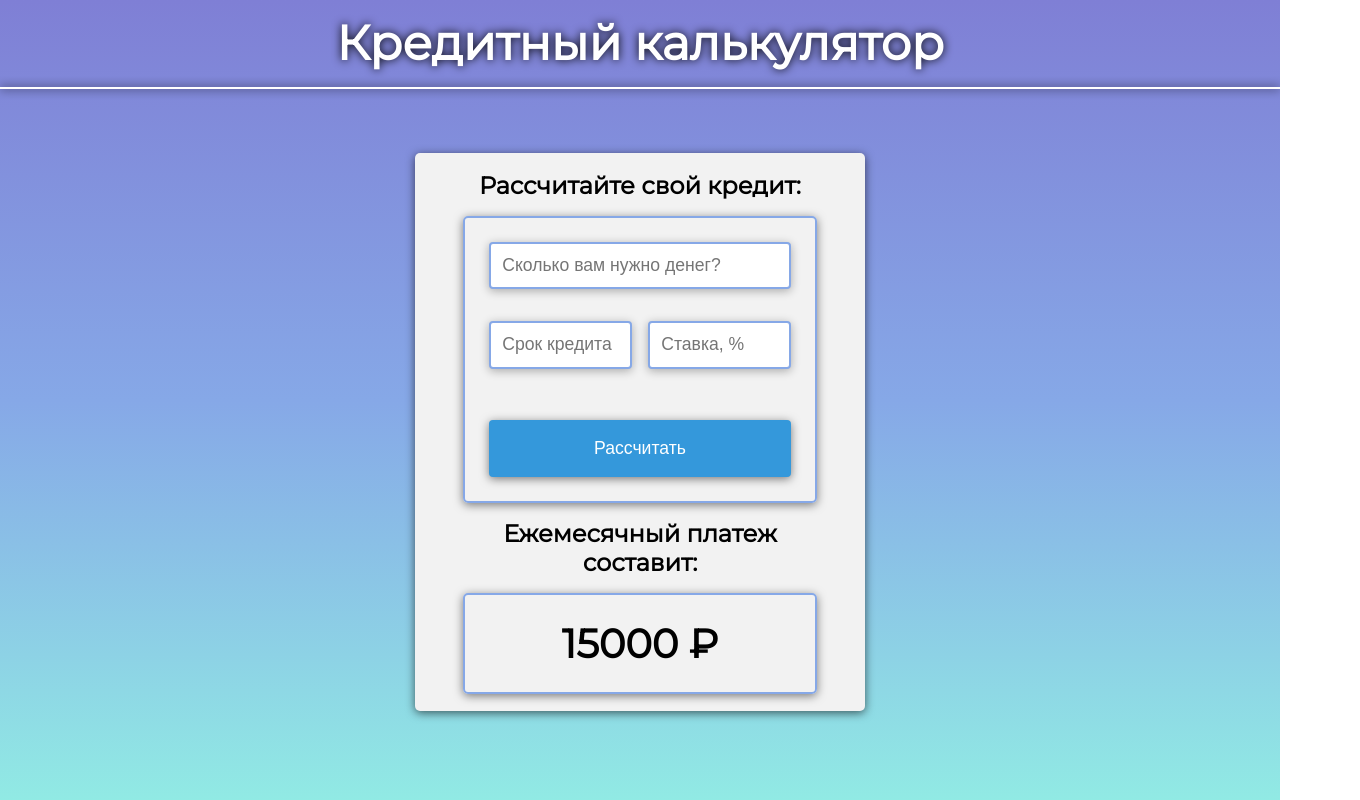
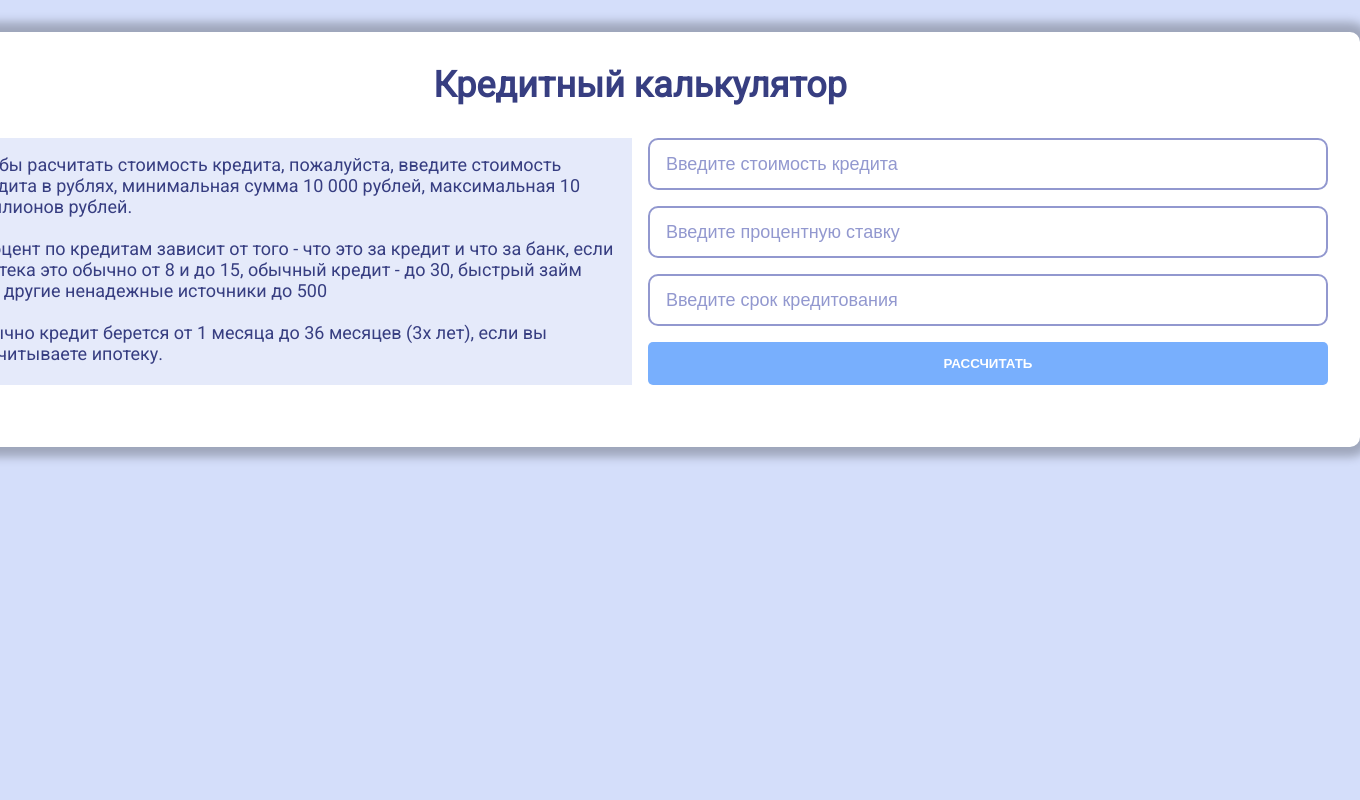
Before and after one commit to Solar5503/Credit-calculator, a Next.js app: page / in a window 1280 px wide. Shown: the whole page, 1360 px wide, since content can reach past the window. Built offline with nearby package versions, Linux system fonts and the light colour scheme.

Commit message:
add form

```diff
--- a/components/Button.tsx
+++ b/components/Button.tsx
@@ -2,21 +2,15 @@ import styled from 'styled-components';
 
 const Button = styled.button`
   cursor: pointer;
-  background-color: #3498db;
-  border: 2px solid #3498db;
-  border-radius: 4px;
+  background-color: #78affd;
+  border: none;
+  border-radius: 5px;
   color: #fff;
   display: inline-block;
-  font-size: 1.1rem;
-  padding: 1rem;
-  margin-top: 1.2rem;
+  padding: 14px;
   min-width: 1rem;
-  box-shadow: 0 2px 10px rgba(0, 0, 0, 0.5);
-  transition: transform 0.3s ease-in-out;
-
-  &:hover {
-    transform: scale(1.03);
-  }
+  font-weight: bold;
+  text-transform: uppercase;
 `;
 
 export default Button;
--- a/components/Form.tsx
+++ b/components/Form.tsx
@@ -1,10 +1,9 @@
 import styled from 'styled-components';
 
 const Form = styled.form`
-  background-color: #f2f2f2;
-  border-radius: 5px;
-  box-shadow: 0 2px 10px rgba(0, 0, 0, 0.6);
-  width: 450px;
-  padding: 0.1rem 2.5rem;
+  display: grid;
+  grid-template-columns: 1fr 1fr;
+  gap: 16px;
+  margin-bottom: 32px;
 `;
 export default Form;
--- a/components/Header.tsx
+++ b/components/Header.tsx
@@ -5,13 +5,10 @@ export interface Props {
 }
 
 const Title = styled.h1`
-  margin: 0;
-  line-height: 1.15;
-  font-size: 3rem;
+  line-height: 42px;
+  font-size: 36px;
   text-align: center;
-  padding: 1rem;
-  border-bottom: 2px solid #fff;
-  filter: drop-shadow(0 0 5px #000);
+  margin: 32px 32px 0 32px;
 `;
 
 const Header = (props: Props) => {
--- a/components/Input.tsx
+++ b/components/Input.tsx
@@ -1,15 +1,16 @@
 import styled from 'styled-components';
 
 const Input = styled.input`
-  border: 2px solid #86a8e7;
-  border-radius: 4px;
+  border: 2px solid #9298cf;
+  border-radius: 10px;
+  color: #373e81;
   display: block;
   width: ${(props) => props.width || 100}%;
-  padding: 0.7rem;
-  font-size: 1.1rem;
-  margin-bottom: 2rem;
-  box-shadow: 0 2px 10px rgba(0, 0, 0, 0.3);
-
+  padding: 14px 63px 13px 16px;
+  font-size: inherit;
+  &::placeholder {
+    color: #9298cf;
+  }
   &:focus {
     outline: none;
     border-color: #777;
--- a/components/Label.tsx
+++ b/components/Label.tsx
@@ -1,13 +1,5 @@
 import styled from 'styled-components';
 
-const Label = styled.label`
-  width: 100%;
-  color: #000;
-  display: block;
-  margin: 1rem 0;
-  text-align: center;
-  font-size: 1.5rem;
-  font-weight: bold;
-`;
+const Label = styled.label``;
 
 export default Label;
--- a/components/Layout.tsx
+++ b/components/Layout.tsx
@@ -1,22 +1,20 @@
-import Header from '../components/Header';
 import Meta from './Meta';
 import styled from 'styled-components';
 
 const Main = styled.main`
-  padding: 4rem 0;
-  flex: 1;
-  display: flex;
-  flex-direction: column;
-  justify-content: flex-start;
-  align-items: center;
-  font-size: 1.25rem;
+  background-color: #fff;
+  border-radius: 10px;
+  box-shadow: 0 0 10px 10px rgba(0, 0, 0, 0.25);
+  width: 1440px;
+  margin-top: 32px;
+  padding: 32px;
+  padding-bottom: 30px;
 `;
 
 const Layout = ({ children }: { children: React.ReactNode }) => {
   return (
     <>
       <Meta />
-      <Header />
       <Main>{children}</Main>
     </>
   );
--- /dev/null
+++ b/components/Section.tsx
@@ -0,0 +1,8 @@
+import styled from 'styled-components';
+
+const Section = styled.section`
+  padding: 16px;
+  background: #e5eafa;
+`;
+
+export default Section;
--- /dev/null
+++ b/components/Title.tsx
@@ -0,0 +1,11 @@
+import styled from 'styled-components';
+
+const Title = styled.h2`
+  padding: 0;
+  margin: 0;
+  margin-bottom: 32px;
+  line-height: 42px;
+  font-size: 36px;
+  text-align: center;
+`;
+export default Title;
--- a/pages/_app.tsx
+++ b/pages/_app.tsx
@@ -7,23 +7,16 @@ html,
 body {
   padding: 0;
   margin: 0;
-  font-family: 'Montserrat', sans-serif;
-  background: #7f7fd5; /* fallback for old browsers */
-  background: -webkit-linear-gradient(
-    to top,
-    #91eae4,
-    #86a8e7,
-    #7f7fd5
-  ); /* Chrome 10-25, Safari 5.1-6 */
-  background: linear-gradient(
-    to top,
-    #91eae4,
-    #86a8e7,
-    #7f7fd5
-  ); /* W3C, IE 10+/ Edge, Firefox 16+, Chrome 26+, Opera 12+, Safari 7+ */
-
-  color: #fff;
+  font-family: 'Roboto', sans-serif;
+  font-size:18px;
+  line-height: 21px;
+  background-color:#d4defa;
+  color: #373E81;
   min-height: 100vh;
+  display: flex;
+  flex-direction: column;
+  justify-content: flex-start;
+  align-items: center;
 }
 
 a {
--- a/pages/_document.tsx
+++ b/pages/_document.tsx
@@ -5,7 +5,7 @@ export default function Document() {
     <Html lang="ru">
       <Head>
         <link
-          href="https://fonts.googleapis.com/css2?family=Montserrat&display=swap"
+          href="https://fonts.googleapis.com/css2?family=Roboto&display=swap"
           rel="stylesheet"
         />
       </Head>
--- a/pages/index.tsx
+++ b/pages/index.tsx
@@ -1,43 +1,44 @@
 import type { NextPage } from 'next';
+import styled from 'styled-components';
+import Title from '../components/Title';
+import Form from '../components/Form';
+import Section from '../components/Section';
 import Button from '../components/Button';
 import Input from '../components/Input';
-import Form from '../components/Form';
 import Label from '../components/Label';
-import styled from 'styled-components';
 import Wrapper from '../components/Wrapper';
 
-const Payment = styled(Label)`
-  font-size: 2.5rem;
-  margin: 0;
-`;
-const Calculate = styled(Wrapper)`
-  display: grid;
-  grid-template-columns: 1fr 1fr;
-  column-gap: 1rem;
-`;
-const FullInput = styled(Input)`
-  grid-column: 1/-1;
-`;
-const FullButton = styled(Button)`
-  grid-column: 1/-1;
+const Description = styled(Section)`
+  grid-row: 1/-5;
 `;
 
 const Home: NextPage = () => {
   return (
     <>
+      <Title>Кредитный калькулятор</Title>
       <Form>
-        <Label>Рассчитайте свой кредит:</Label>
-        <Calculate>
-          <FullInput placeholder="Сколько вам нужно денег?" type="number" />
-          <Input placeholder="Срок кредита" />
-          <Input placeholder="Ставка, %" type="number" />
-          <FullButton>Рассчитать</FullButton>
-        </Calculate>
-
-        <Label>Ежемесячный платеж составит:</Label>
-        <Wrapper>
-          <Payment>15000 ₽</Payment>
-        </Wrapper>
+        <Description>
+          Чтобы расчитать стоимость кредита, пожалуйста, введите стоимость
+          кредита в рублях, минимальная сумма 10 000 рублей, максимальная 10
+          миллионов рублей.
+          <br />
+          <br />
+          Процент по кредитам зависит от того - что это за кредит и что за банк,
+          если ипотека это обычно от 8 и до 15, обычный кредит - до 30, быстрый
+          займ или другие ненадежные источники до 500
+          <br />
+          <br />
+          Обычно кредит берется от 1 месяца до 36 месяцев (3х лет), если вы
+          расчитываете ипотеку.
+        </Description>
+        <Input placeholder="Введите стоимость кредита" type="number" />
+        <Input
+          placeholder="Введите процентную ставку"
+          type="number"
+          max={1000}
+        />
+        <Input placeholder="Введите срок кредитования" type="number" />
+        <Button>Рассчитать</Button>
       </Form>
     </>
   );
```
